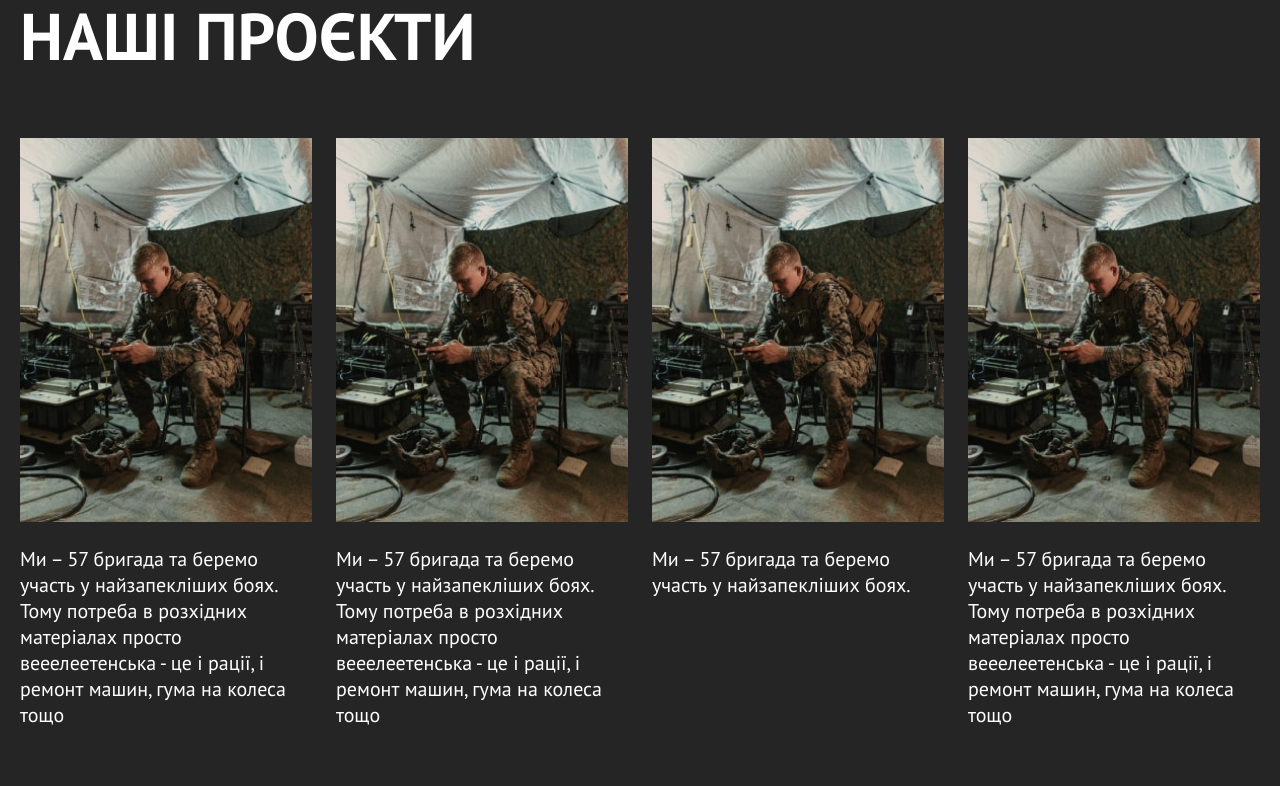
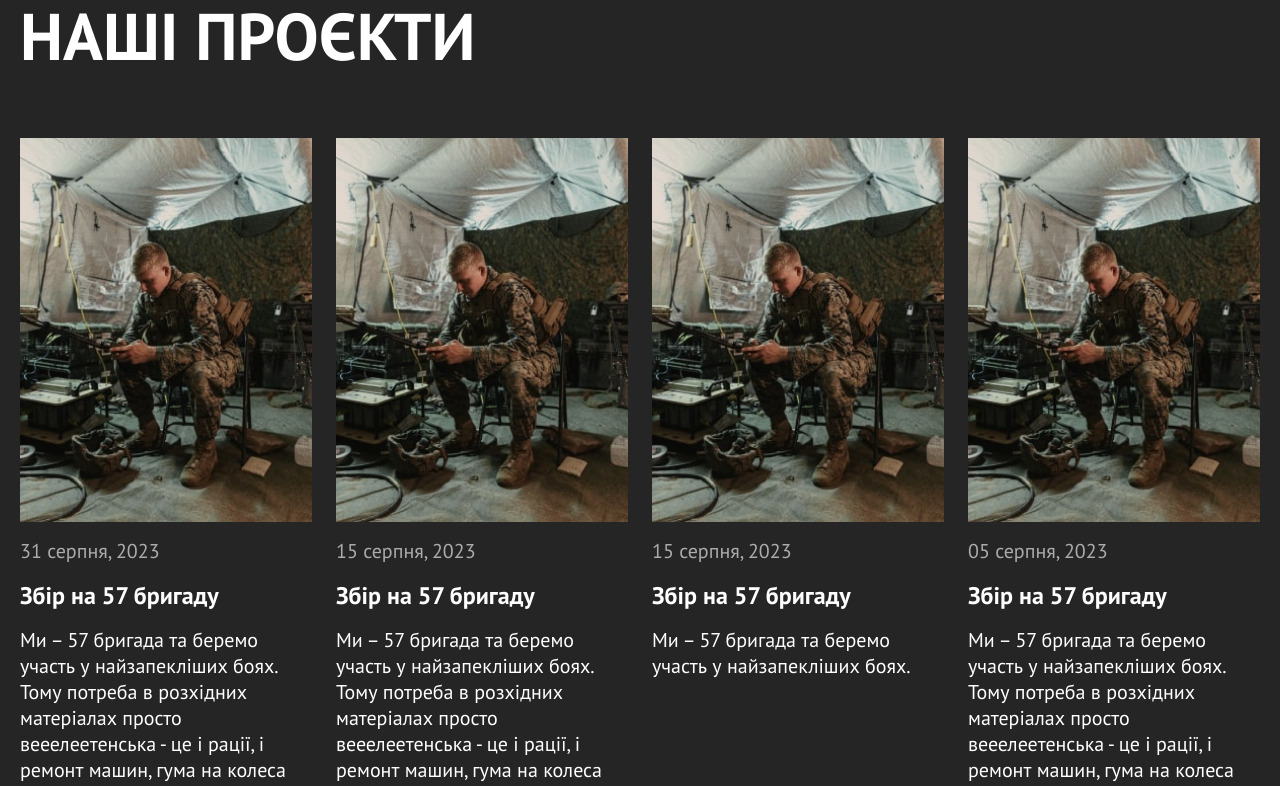
Before and after one commit to baza-trainee/dokoopy-frontend, a React (Vite) app: page / in a window 1280 px wide. Shown: the part 2560-3346 px from the top of the page. Built offline with nearby package versions, Linux system fonts and the light colour scheme.

Commit message:
addi date and title

```diff
--- a/src/components/sections/Projects.jsx
+++ b/src/components/sections/Projects.jsx
@@ -10,30 +10,41 @@ export const Projects = () => {
          {
             id: 1,
             imageSrc: '',
+            date: '31 серпня, 2023',
+            title: 'Збір на 57 бригаду',
             description: 'Ми – 57 бригада та беремо участь у найзапекліших боях. Тому потреба в розхідних матеріалах просто вееелеетенська - це і рації, і ремонт машин, гума на колеса тощо',
             alt: 'Зображення проекту 1',
          },
          {
             id: 2,
             imageSrc: '',
+            date: '15 серпня, 2023',
+            title: 'Збір на 57 бригаду',
             description: 'Ми – 57 бригада та беремо участь у найзапекліших боях. Тому потреба в розхідних матеріалах просто вееелеетенська - це і рації, і ремонт машин, гума на колеса тощо',
             alt: 'Зображення проекту 2',
          },
          {
             id: 3,
             imageSrc: '',
+            date: '15 серпня, 2023',
+            title: 'Збір на 57 бригаду',
+            title: 'Збір на 57 бригаду',
             description: 'Ми – 57 бригада та беремо участь у найзапекліших боях. ',
             alt: 'Зображення проекту 2',
          },
          {
             id: 4,
             imageSrc: '',
+            date: '05 серпня, 2023',
+            title: 'Збір на 57 бригаду',
             description: 'Ми – 57 бригада та беремо участь у найзапекліших боях. Тому потреба в розхідних матеріалах просто вееелеетенська - це і рації, і ремонт машин, гума на колеса тощо',
             alt: 'Зображення проекту 4',
          },
          {
             id: 5,
             imageSrc: '',
+            date: '31 серпня, 2023',
+            title: 'Збір на 57 бригаду',
             description: 'Ми – 57 бригада та беремо участь у найзапекліших боях. Тому потреба в розхідних матеріалах просто вееелеетенська - це і рації, і ремонт машин, гума на колеса тощо',
             alt: 'Зображення проекту 5',
          },
@@ -60,10 +71,12 @@ export const Projects = () => {
                         width="292"
                         height="384"
                      />
-                     <div className="projects-block-box-text">
-                        <p>{project.description}</p>
+                     <div className="projects-block-box-date-title">
+                        <p className="projects-block-box-date">{project.date}</p>
+                        <p className="projects-block-box-title">{project.title}</p>
                      </div>
-                  </li>
+                     <p className="projects-block-box-description">{project.description}</p>
+               </li>
                ))}
             </ul>
             {visibleProjects < projectsData.length && (
--- a/src/styles/components/_projects.scss
+++ b/src/styles/components/_projects.scss
@@ -19,6 +19,14 @@ body {
    padding-top: 80px;
    padding-bottom: 80px;
    gap: 51px;
+}
+
+@media (max-width: 479px) {
+   .projects-container {
+      width: 100%;
+      padding-top: 40px;
+      padding-bottom: 40px;
+   }
 }
 
 @media (min-width: 768px) {
@@ -51,6 +59,12 @@ body {
    gap: 129px 24px;
    overflow: auto;
 }
+@media (max-width: 479px) {
+   .projects-block {
+      width: 100%;
+      gap: 16px;
+   }
+}
 
 @media (min-width: 768px) {
    .projects-block {
@@ -71,9 +85,14 @@ body {
    width: 432px;
    flex-direction: column;
    justify-content: center;
-   align-items: center;
-   gap: 24px;
+   gap: 16px;
    flex-shrink: 0;
+}
+
+@media (max-width: 479px) {
+   .projects-block-box {
+      width: 100%;
+   }
 }
 
 @media (min-width: 768px) {
@@ -93,6 +112,12 @@ body {
    height: 338px;
    object-fit: cover;
 }
+@media (max-width: 479px) {
+   .projects-block-box-img {
+      width: 100%;
+      height: auto;
+   }
+}
 
 @media (min-width: 768px) {
    .projects-block-box-img {
@@ -108,7 +133,39 @@ body {
    }
 }
 
-.projects-block-box-text {
+.projects-block-box-date-title {
+   display: flex;
+   flex-direction: row-reverse;
+   justify-content: space-between;
+   gap: 16px;
+}
+
+ @media (min-width: 768px) {
+    .projects-block-box-date-title {
+      flex-direction: column;
+    }
+ }
+
+.projects-block-box-date{
+   color: var(--text-gray);
+   font-size: 14px;
+   line-height: normal;
+}
+
+ @media (min-width: 768px) {
+   .projects-block-box-date {
+      font-size: 20px;
+    }
+ }
+
+.projects-block-box-title{
+   color: var(--white);
+   font-size: 24px;
+   font-weight: 700;
+   line-height: normal;
+}
+
+.projects-block-box-description{
    color: var(--white);
    font-size: 20px;
    line-height: normal;
@@ -142,28 +199,3 @@ body {
        margin-right: auto;
     }
  }
-
-
-
-/* Резинова верстка > 480px */
-@media (max-width: 480px) {
-   .projects-container {
-      width: 100%;
-      padding-top: 40px;
-      padding-bottom: 40px;
-   }
-
-   .projects-block {
-      width: 100%;
-      gap: 16px;
-   }
-
-   .projects-block-box {
-      width: 100%;
-   }
-
-   .projects-block-box-img {
-      width: 100%;
-      height: auto;
-   }
-}
--- a/src/styles/utils/_variables.scss
+++ b/src/styles/utils/_variables.scss
@@ -6,6 +6,7 @@
    --button-burger-hover-color: #ffffff;
    --header-text: #111111;
    --text-main: rgba(33, 33, 33, 1);
+   --text-gray: #ACACAC;
    --title-main: rgba(17, 17, 17, 1);
    --white: #ffffff;
    --accent-color: #c3dc73;
```
